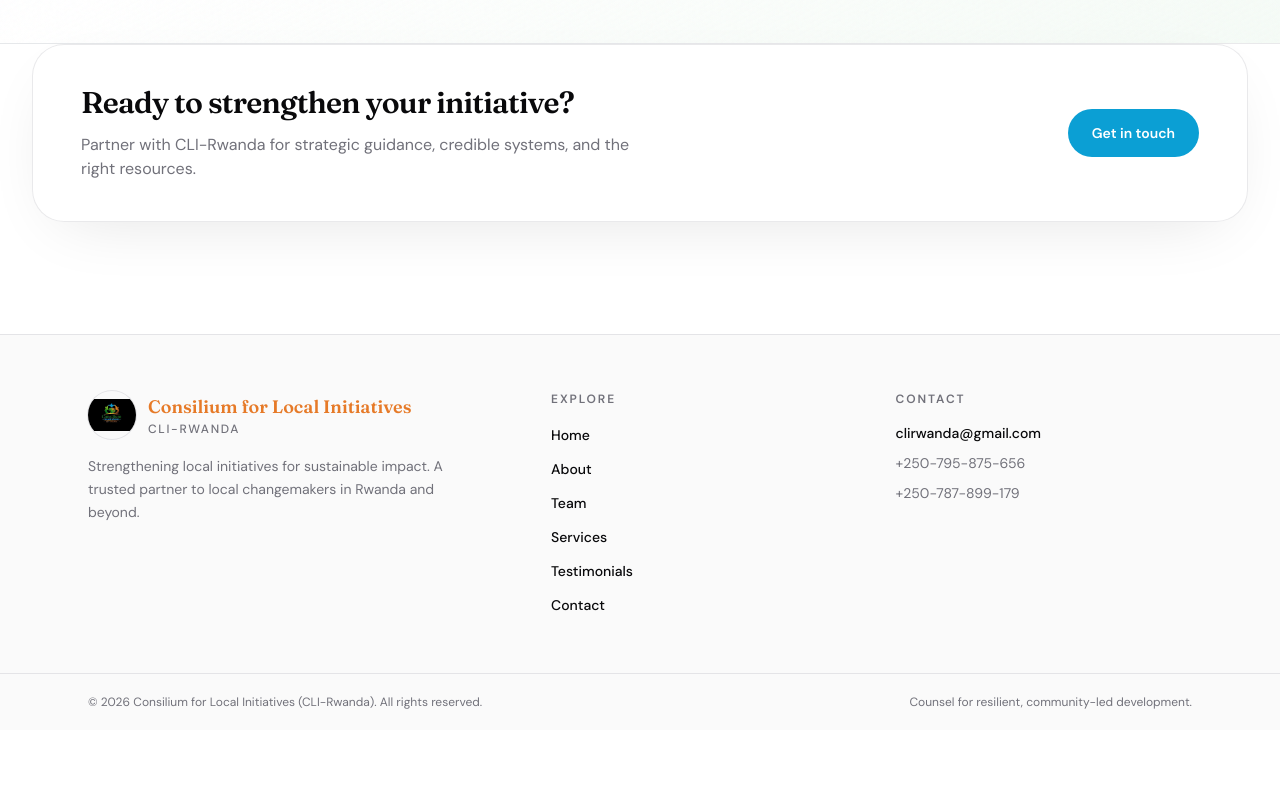
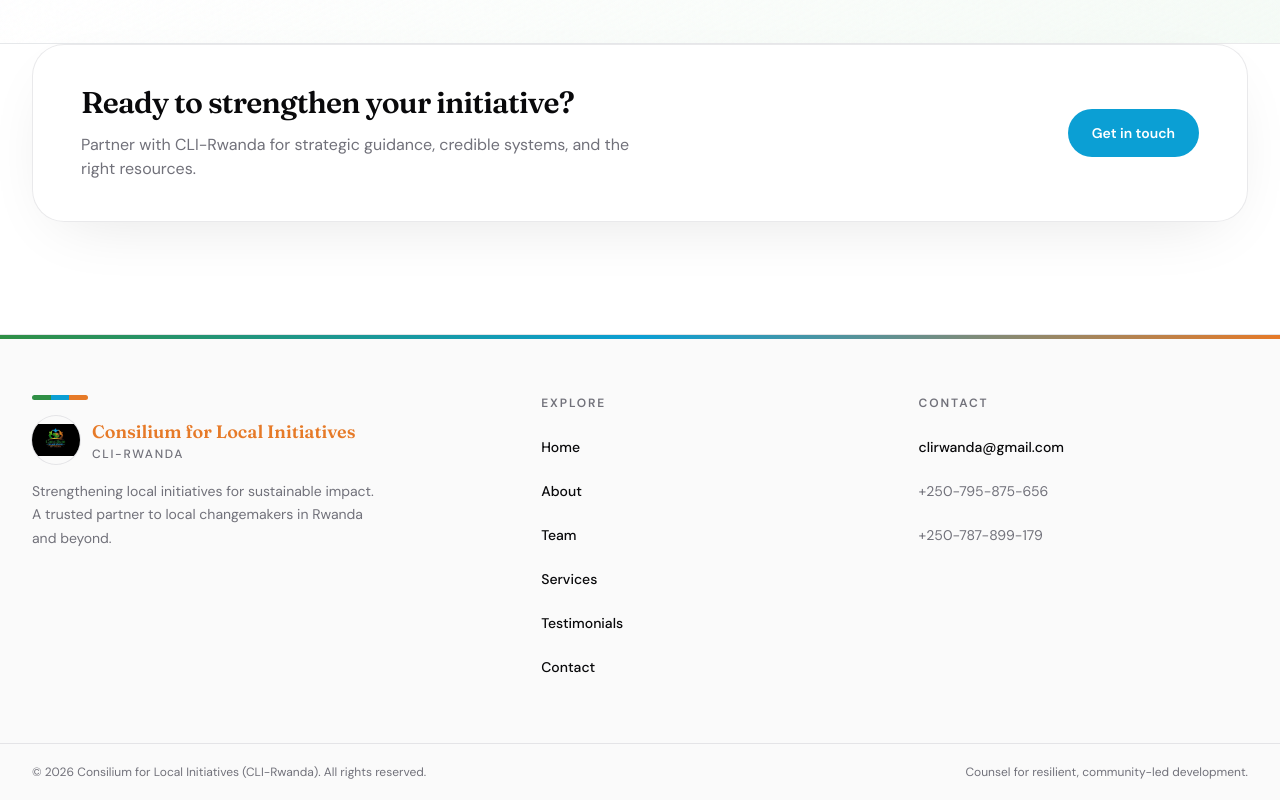
Before and after one commit to hirwacedric123/cli-rwanda, a Next.js app: page / in a window 1280 px wide. Shown: the part 3108-3908 px from the top of the page. Before the commit the page ends 3838 px from the top, so only its background shows below. Built offline with nearby package versions, Linux system fonts and the light colour scheme.

Commit message:
Refresh the footer with brand accents and touch targets.
Add the brand rail, gradient accent bar, and larger tap areas for links.

```diff
--- a/components/Footer.tsx
+++ b/components/Footer.tsx
@@ -1,5 +1,6 @@
 import Image from "next/image";
 import Link from "next/link";
+import { BrandRail } from "@/components/BrandRail";
 import { nav, site } from "@/lib/content";
 
 export function Footer() {
@@ -7,9 +8,14 @@ export function Footer() {
 
   return (
     <footer className="mt-auto border-t border-border bg-surface">
-      <div className="mx-auto grid max-w-6xl gap-12 px-6 py-14 md:grid-cols-[1.4fr_1fr_1fr]">
+      <div className="h-1 w-full bg-[linear-gradient(90deg,var(--earth),var(--accent),var(--primary))]" aria-hidden />
+      <div className="site-container-wide grid gap-10 py-12 sm:gap-12 sm:py-14 md:grid-cols-[1.4fr_1fr_1fr]">
         <div className="space-y-4">
-          <Link href="/" className="inline-flex items-center gap-3">
+          <BrandRail />
+          <Link
+            href="/"
+            className="inline-flex min-h-[var(--touch)] items-center gap-3 rounded-full"
+          >
             <span className="flex h-12 w-12 items-center justify-center overflow-hidden rounded-full bg-logo-plate shadow-soft ring-1 ring-border">
               <Image
                 src="/cli-logo-transparent.png"
@@ -28,7 +34,7 @@ export function Footer() {
               </span>
             </span>
           </Link>
-          <p className="max-w-sm text-sm leading-relaxed text-muted">
+          <p className="prose-muted max-w-sm text-sm">
             {site.tagline}. A trusted partner to local changemakers in Rwanda and beyond.
           </p>
         </div>
@@ -37,12 +43,12 @@ export function Footer() {
           <h2 className="mb-4 text-xs font-semibold uppercase tracking-[0.16em] text-muted">
             Explore
           </h2>
-          <ul className="space-y-2.5">
+          <ul className="space-y-1">
             {nav.map((item) => (
               <li key={item.href}>
                 <Link
                   href={item.href}
-                  className="text-sm font-medium text-foreground transition-colors hover:text-accent"
+                  className="inline-flex min-h-10 items-center text-sm font-medium text-foreground transition-colors hover:text-accent"
                 >
                   {item.label}
                 </Link>
@@ -55,11 +61,11 @@ export function Footer() {
           <h2 className="mb-4 text-xs font-semibold uppercase tracking-[0.16em] text-muted">
             Contact
           </h2>
-          <ul className="space-y-2.5 text-sm">
+          <ul className="space-y-1 text-sm">
             <li>
               <a
                 href={`mailto:${site.email}`}
-                className="font-medium text-foreground transition-colors hover:text-accent"
+                className="inline-flex min-h-10 items-center font-medium text-foreground transition-colors hover:text-accent"
               >
                 {site.email}
               </a>
@@ -68,7 +74,7 @@ export function Footer() {
               <li key={phone}>
                 <a
                   href={`tel:${phone.replace(/-/g, "")}`}
-                  className="text-muted transition-colors hover:text-accent"
+                  className="inline-flex min-h-10 items-center text-muted transition-colors hover:text-accent"
                 >
                   {phone}
                 </a>
@@ -79,7 +85,7 @@ export function Footer() {
       </div>
 
       <div className="border-t border-border">
-        <div className="mx-auto flex max-w-6xl flex-col gap-2 px-6 py-5 text-xs text-muted sm:flex-row sm:items-center sm:justify-between">
+        <div className="site-container-wide flex flex-col gap-2 py-5 text-xs text-muted sm:flex-row sm:items-center sm:justify-between">
           <p>
             © {year} {site.fullName} ({site.name}). All rights reserved.
           </p>
```
